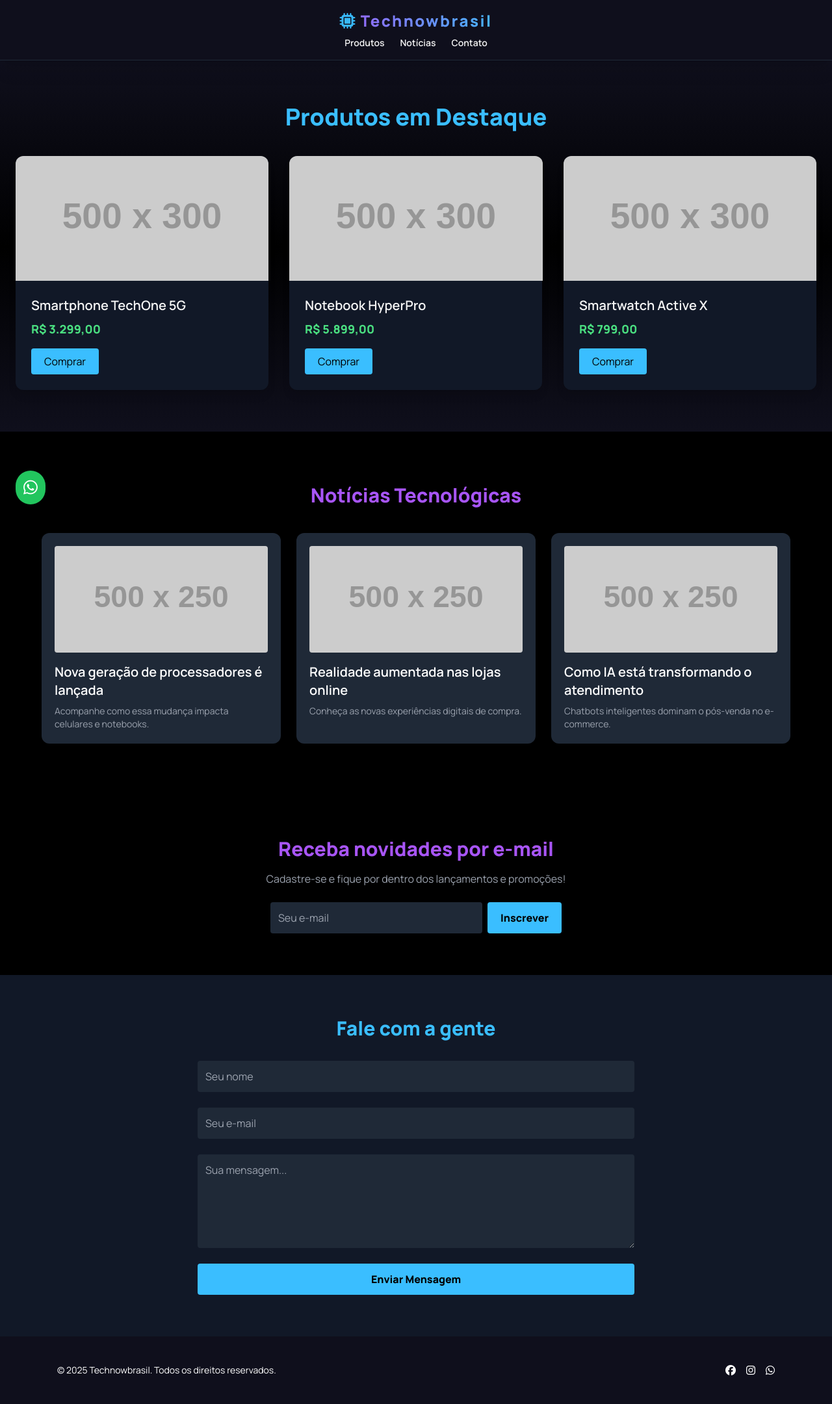
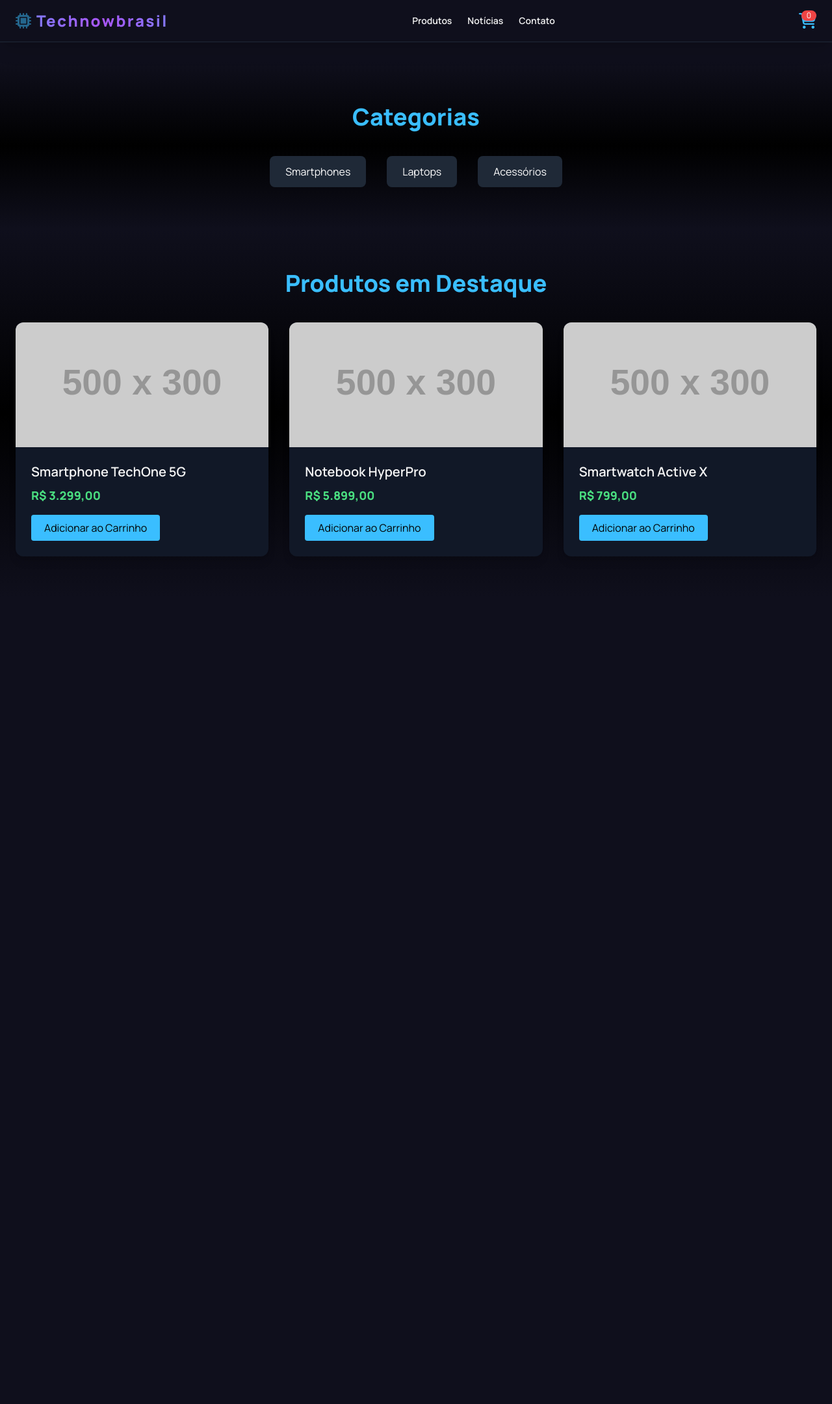
Before and after one commit to paulomagalhaes838/technow-v1, a plain HTML site: page index.html in a window 1280 px wide. Shown: the whole page at 65% size. After the commit the page ends 920 px from the top, so only its background shows below. Drawn offline with nearby package versions, Linux system fonts and the light colour scheme; placeholder pictures from the web are drawn by us.

Commit message:
Update index.html

```diff
--- a/index.html
+++ b/index.html
@@ -28,6 +28,39 @@
           }
         }
       }
+    }
+
+    // Função para gerenciar o carrinho
+    let cart = [];
+
+    function addToCart(product) {
+      cart.push(product);
+      updateCart();
+    }
+
+    function removeFromCart(index) {
+      cart.splice(index, 1);
+      updateCart();
+    }
+
+    function updateCart() {
+      const cartList = document.getElementById('cart-items');
+      cartList.innerHTML = '';
+
+      cart.forEach((item, index) => {
+        const cartItem = document.createElement('li');
+        cartItem.classList.add('flex', 'justify-between', 'items-center', 'py-2', 'border-b', 'border-gray-700');
+        cartItem.innerHTML = `
+          <span>${item.name}</span>
+          <span>R$ ${item.price}</span>
+          <button class="text-red-500" onclick="removeFromCart(${index})">Remover</button>
+        `;
+        cartList.appendChild(cartItem);
+      });
+
+      document.getElementById('cart-count').innerText = cart.length;
+      const total = cart.reduce((acc, item) => acc + parseFloat(item.price.replace('R$ ', '').replace(',', '.')), 0);
+      document.getElementById('total-price').innerText = `R$ ${total.toFixed(2)}`;
     }
   </script>
 
@@ -64,8 +97,8 @@
 
   <!-- HEADER -->
   <header class="fixed top-0 w-full bg-dark border-b border-gray-800 z-50 shadow-xl">
-    <div class="container mx-auto flex flex-col items-center justify-center px-6 py-4">
-      <div class="flex items-center gap-2 mb-2 animate-fadein">
+    <div class="container mx-auto flex justify-between items-center px-6 py-4">
+      <div class="flex items-center gap-2">
         <i class="fas fa-microchip text-neon text-2xl animate-pulse"></i>
         <h1 class="text-2xl font-extrabold tracking-widest neon-text">Technowbrasil</h1>
       </div>
@@ -74,114 +107,77 @@
         <a href="#noticias" class="hover:text-neon transition">Notícias</a>
         <a href="#contato" class="hover:text-neon transition">Contato</a>
       </nav>
+
+      <!-- Carrinho de Compras -->
+      <button class="relative" onclick="document.getElementById('cart').classList.toggle('hidden')">
+        <i class="fas fa-shopping-cart text-neon text-2xl"></i>
+        <span id="cart-count" class="absolute top-0 right-0 bg-red-500 text-white rounded-full text-xs px-2">0</span>
+      </button>
     </div>
   </header>
 
   <!-- MAIN -->
   <main class="pt-24">
 
+    <!-- CATEGORIAS DE PRODUTOS -->
+    <section id="categorias" class="py-16 px-6 bg-gradient-to-b from-dark via-black to-dark">
+      <h2 class="text-4xl text-center font-extrabold mb-10 text-neon">Categorias</h2>
+      <div class="flex justify-center gap-8">
+        <button class="bg-gray-800 px-6 py-3 rounded-lg text-white">Smartphones</button>
+        <button class="bg-gray-800 px-6 py-3 rounded-lg text-white">Laptops</button>
+        <button class="bg-gray-800 px-6 py-3 rounded-lg text-white">Acessórios</button>
+      </div>
+    </section>
+
     <!-- PRODUTOS -->
     <section id="produtos" class="py-16 px-6 bg-gradient-to-b from-dark via-black to-dark">
-      <h2 class="text-4xl text-center font-extrabold mb-10 text-neon" data-aos="fade-up">Produtos em Destaque</h2>
+      <h2 class="text-4xl text-center font-extrabold mb-10 text-neon">Produtos em Destaque</h2>
       <div class="grid md:grid-cols-3 gap-8 max-w-7xl mx-auto">
-        <!-- Card -->
-        <div class="bg-gray-900 rounded-xl overflow-hidden shadow-lg hover:shadow-2xl transform hover:scale-[1.02] transition" data-aos="zoom-in">
+        <!-- Card Produto 1 -->
+        <div class="bg-gray-900 rounded-xl overflow-hidden shadow-lg hover:shadow-2xl transform hover:scale-[1.02] transition">
           <img src="https://via.placeholder.com/500x300" alt="Produto" class="w-full h-48 object-cover">
           <div class="p-6">
             <h3 class="text-xl font-semibold mb-2">Smartphone TechOne 5G</h3>
             <p class="text-green-400 font-bold text-lg mb-4">R$ 3.299,00</p>
-            <button class="bg-neon text-black px-5 py-2 rounded hover:bg-highlight transition">Comprar</button>
+            <button class="bg-neon text-black px-5 py-2 rounded hover:bg-highlight transition" onclick="addToCart({ name: 'Smartphone TechOne 5G', price: 'R$ 3.299,00' })">Adicionar ao Carrinho</button>
           </div>
         </div>
 
-        <div class="bg-gray-900 rounded-xl overflow-hidden shadow-lg hover:shadow-2xl transform hover:scale-[1.02] transition" data-aos="zoom-in">
+        <!-- Card Produto 2 -->
+        <div class="bg-gray-900 rounded-xl overflow-hidden shadow-lg hover:shadow-2xl transform hover:scale-[1.02] transition">
           <img src="https://via.placeholder.com/500x300" alt="Produto" class="w-full h-48 object-cover">
           <div class="p-6">
             <h3 class="text-xl font-semibold mb-2">Notebook HyperPro</h3>
             <p class="text-green-400 font-bold text-lg mb-4">R$ 5.899,00</p>
-            <button class="bg-neon text-black px-5 py-2 rounded hover:bg-highlight transition">Comprar</button>
+            <button class="bg-neon text-black px-5 py-2 rounded hover:bg-highlight transition" onclick="addToCart({ name: 'Notebook HyperPro', price: 'R$ 5.899,00' })">Adicionar ao Carrinho</button>
           </div>
         </div>
 
-        <div class="bg-gray-900 rounded-xl overflow-hidden shadow-lg hover:shadow-2xl transform hover:scale-[1.02] transition" data-aos="zoom-in">
+        <!-- Card Produto 3 -->
+        <div class="bg-gray-900 rounded-xl overflow-hidden shadow-lg hover:shadow-2xl transform hover:scale-[1.02] transition">
           <img src="https://via.placeholder.com/500x300" alt="Produto" class="w-full h-48 object-cover">
           <div class="p-6">
             <h3 class="text-xl font-semibold mb-2">Smartwatch Active X</h3>
             <p class="text-green-400 font-bold text-lg mb-4">R$ 799,00</p>
-            <button class="bg-neon text-black px-5 py-2 rounded hover:bg-highlight transition">Comprar</button>
+            <button class="bg-neon text-black px-5 py-2 rounded hover:bg-highlight transition" onclick="addToCart({ name: 'Smartwatch Active X', price: 'R$ 799,00' })">Adicionar ao Carrinho</button>
           </div>
         </div>
       </div>
     </section>
-
-    <!-- NOTÍCIAS -->
-    <section id="noticias" class="py-20 bg-black text-white px-6">
-      <h2 class="text-3xl text-center font-bold mb-10 text-highlight" data-aos="fade-up">Notícias Tecnológicas</h2>
-      <div class="grid md:grid-cols-3 gap-6 max-w-6xl mx-auto">
-        <div class="bg-gray-800 p-5 rounded-xl hover:shadow-lg transition" data-aos="fade-up">
-          <img src="https://via.placeholder.com/500x250" class="rounded mb-4">
-          <h3 class="text-xl font-semibold">Nova geração de processadores é lançada</h3>
-          <p class="text-sm mt-2 text-gray-400">Acompanhe como essa mudança impacta celulares e notebooks.</p>
-        </div>
-        <div class="bg-gray-800 p-5 rounded-xl hover:shadow-lg transition" data-aos="fade-up" data-aos-delay="100">
-          <img src="https://via.placeholder.com/500x250" class="rounded mb-4">
-          <h3 class="text-xl font-semibold">Realidade aumentada nas lojas online</h3>
-          <p class="text-sm mt-2 text-gray-400">Conheça as novas experiências digitais de compra.</p>
-        </div>
-        <div class="bg-gray-800 p-5 rounded-xl hover:shadow-lg transition" data-aos="fade-up" data-aos-delay="200">
-          <img src="https://via.placeholder.com/500x250" class="rounded mb-4">
-          <h3 class="text-xl font-semibold">Como IA está transformando o atendimento</h3>
-          <p class="text-sm mt-2 text-gray-400">Chatbots inteligentes dominam o pós-venda no e-commerce.</p>
-        </div>
-      </div>
-    </section>
-
-    <!-- NEWSLETTER -->
-    <section class="py-16 px-6 bg-black text-white" data-aos="fade-up">
-      <h2 class="text-3xl font-bold text-center mb-4 text-highlight">Receba novidades por e-mail</h2>
-      <p class="text-center mb-6 text-gray-400">Cadastre-se e fique por dentro dos lançamentos e promoções!</p>
-      <form class="max-w-md mx-auto flex gap-2">
-        <input type="email" placeholder="Seu e-mail" required class="flex-1 p-3 rounded bg-gray-800 text-white placeholder-gray-400 focus:outline-none focus:ring-2 focus:ring-neon">
-        <button type="submit" class="bg-neon text-black font-bold px-5 rounded hover:bg-highlight transition">Inscrever</button>
-      </form>
-    </section>
-
-    <!-- FORMULÁRIO DE CONTATO -->
-    <section id="contato" class="py-16 px-6 bg-gray-900 text-white" data-aos="fade-up">
-      <h2 class="text-3xl font-bold text-center mb-8 text-neon">Fale com a gente</h2>
-      <form class="max-w-2xl mx-auto grid gap-6">
-        <input type="text" placeholder="Seu nome" class="w-full p-3 rounded bg-gray-800 text-white placeholder-gray-400 focus:outline-none focus:ring-2 focus:ring-neon">
-        <input type="email" placeholder="Seu e-mail" class="w-full p-3 rounded bg-gray-800 text-white placeholder-gray-400 focus:outline-none focus:ring-2 focus:ring-neon">
-        <textarea rows="5" placeholder="Sua mensagem..." class="w-full p-3 rounded bg-gray-800 text-white placeholder-gray-400 focus:outline-none focus:ring-2 focus:ring-neon"></textarea>
-        <button type="submit" class="bg-neon text-black font-bold py-3 rounded hover:bg-highlight transition">Enviar Mensagem</button>
-      </form>
-    </section>
-
   </main>
 
-  <!-- RODAPÉ -->
-  <footer class="bg-dark text-white py-10">
-    <div class="max-w-6xl mx-auto flex flex-col md:flex-row justify-between items-center px-6">
-      <p class="text-sm">&copy; 2025 Technowbrasil. Todos os direitos reservados.</p>
-      <div class="flex gap-4 mt-4 md:mt-0">
-        <a href="#" class="hover:text-neon"><i class="fab fa-facebook"></i></a>
-        <a href="#" class="hover:text-neon"><i class="fab fa-instagram"></i></a>
-        <a href="https://wa.me/5511999999999" target="_blank" class="hover:text-neon"><i class="fab fa-whatsapp"></i></a>
+  <!-- Carrinho (Painel lateral) -->
+  <div id="cart" class="hidden fixed inset-0 bg-black bg-opacity-50 z-50 flex justify-end">
+    <div class="bg-gray-800 w-80 p-6">
+      <h3 class="text-2xl font-bold text-neon">Carrinho</h3>
+      <ul id="cart-items" class="mt-6 max-h-[300px] overflow-y-auto text-white"></ul>
+      <div class="mt-4 text-white">
+        <h4 class="font-bold">Total: <span id="total-price">R$ 0.00</span></h4>
+        <button class="bg-neon text-black font-bold py-3 w-full rounded mt-4 hover:bg-highlight transition">Finalizar Compra</button>
       </div>
+      <button class="text-white mt-6" onclick="document.getElementById('cart').classList.toggle('hidden')">Fechar</button>
     </div>
-  </footer>
-
-  <!-- BOTÃO WHATSAPP FIXO -->
-  <a href="https://wa.me/5511999999999" target="_blank"
-     class="fixed bottom-6 left-6 bg-green-500 p-3 rounded-full text-white text-xl shadow hover:bg-green-600 z-50">
-    <i class="fab fa-whatsapp fa-lg"></i>
-  </a>
-
-  <!-- JS: AOS Init -->
-  <script src="https://unpkg.com/aos@next/dist/aos.js"></script>
-  <script>
-    AOS.init({ duration: 800, once: true });
-  </script>
+  </div>
 
 </body>
 </html>
```
